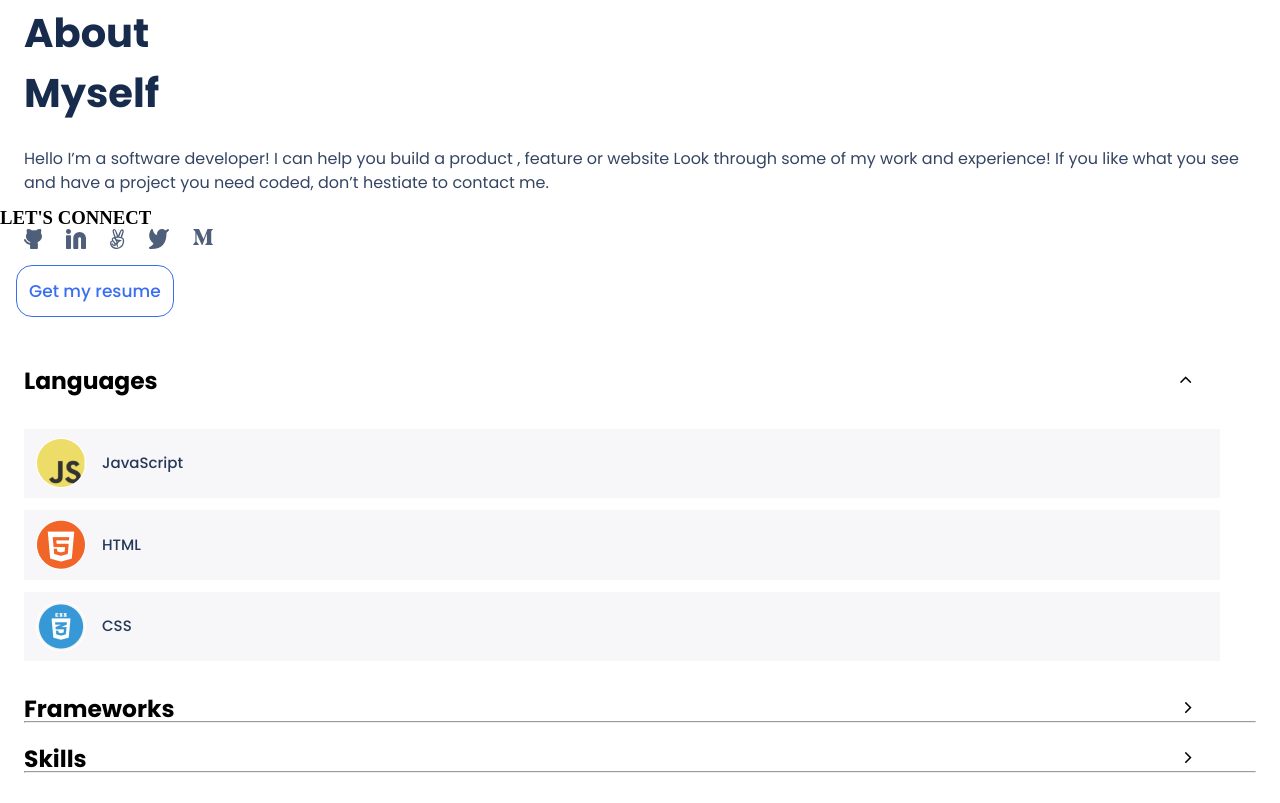
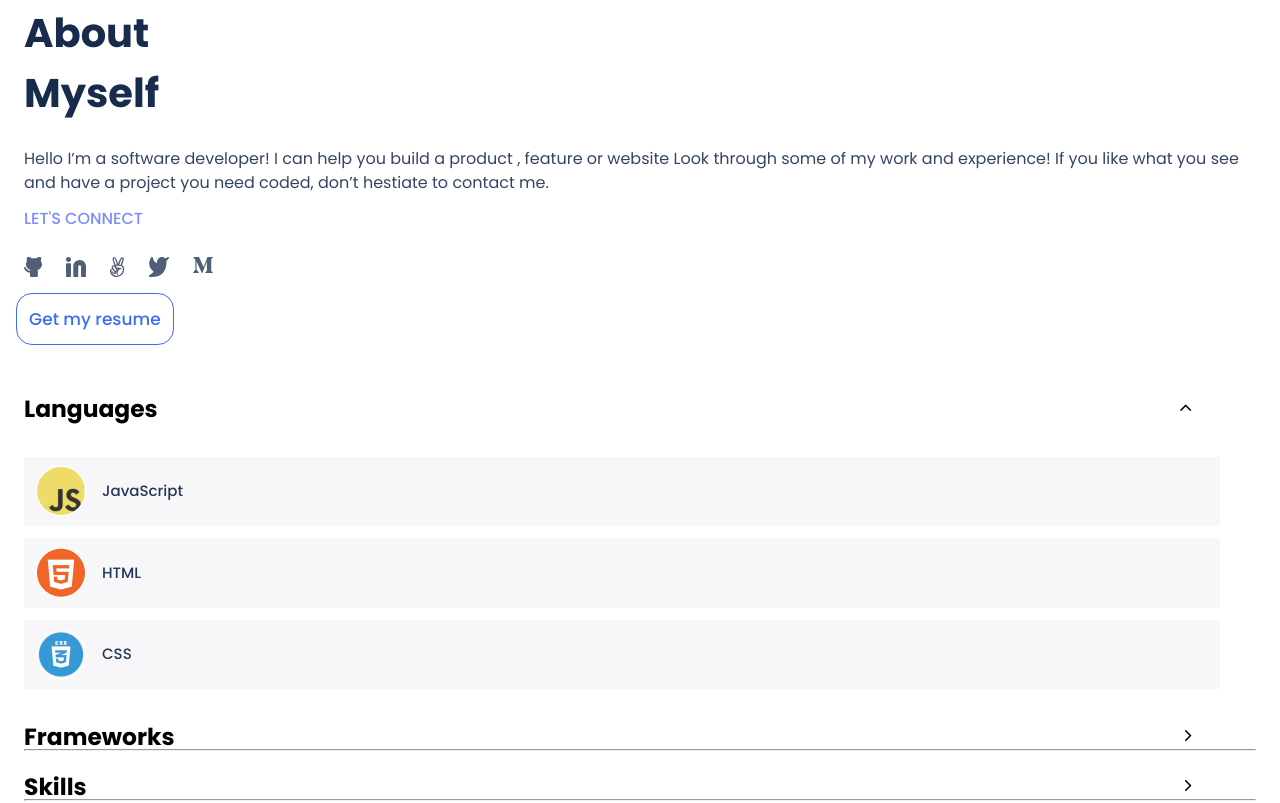
Before and after one commit to HFG43/Portfolio-Mobile-Version, a plain HTML site: page index.html in a window 1280 px wide. Shown: the part 3268-4071 px from the top of the page. Before the commit the page ends 4043 px from the top, so only its background shows below. Drawn offline with Linux system fonts and the light colour scheme.

Commit message:
Correct CSS spelling line 160

```diff
--- a/style.css
+++ b/style.css
@@ -157,7 +157,7 @@
   margin-left: 1.5rem;
  }
 
-.44ets-connect {
+.lets-connect {
   font-family: 'Poppins', sans-serif;
   font-style: normal;
   font-weight: 500;
```
